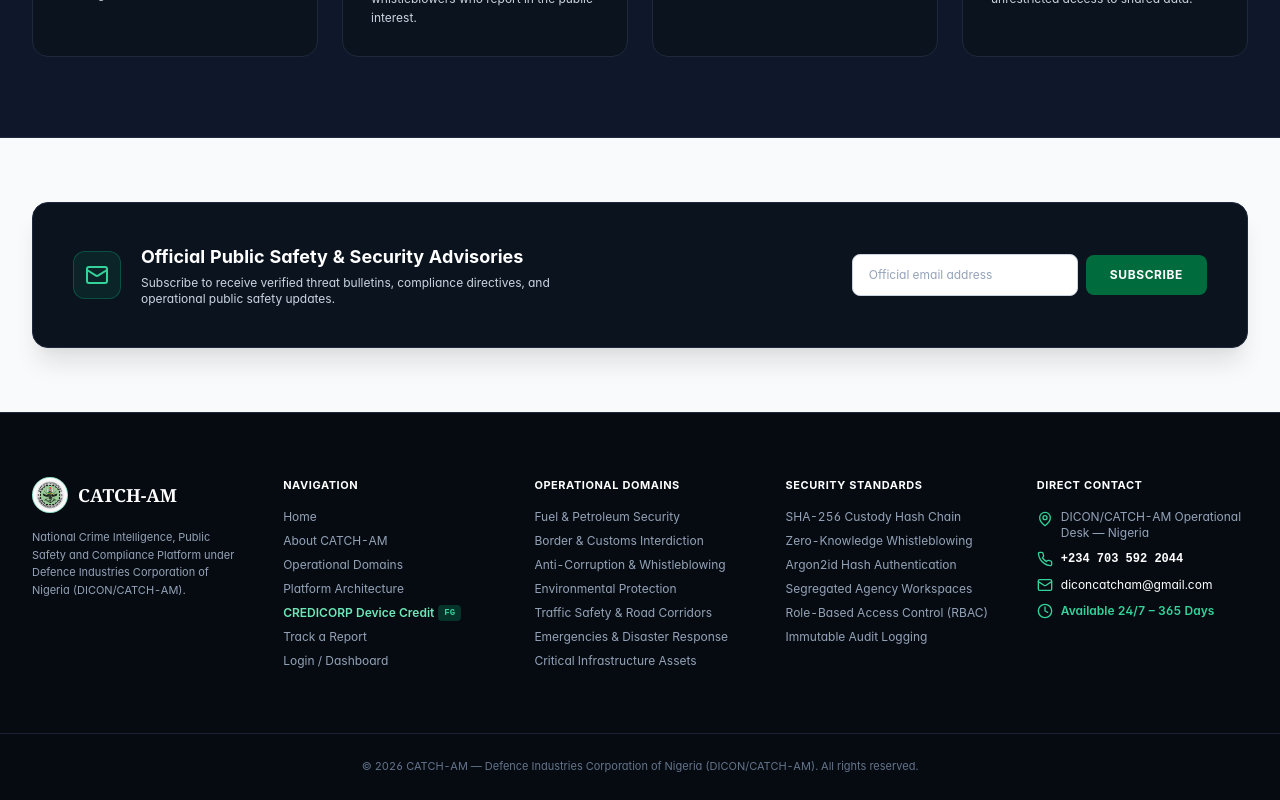
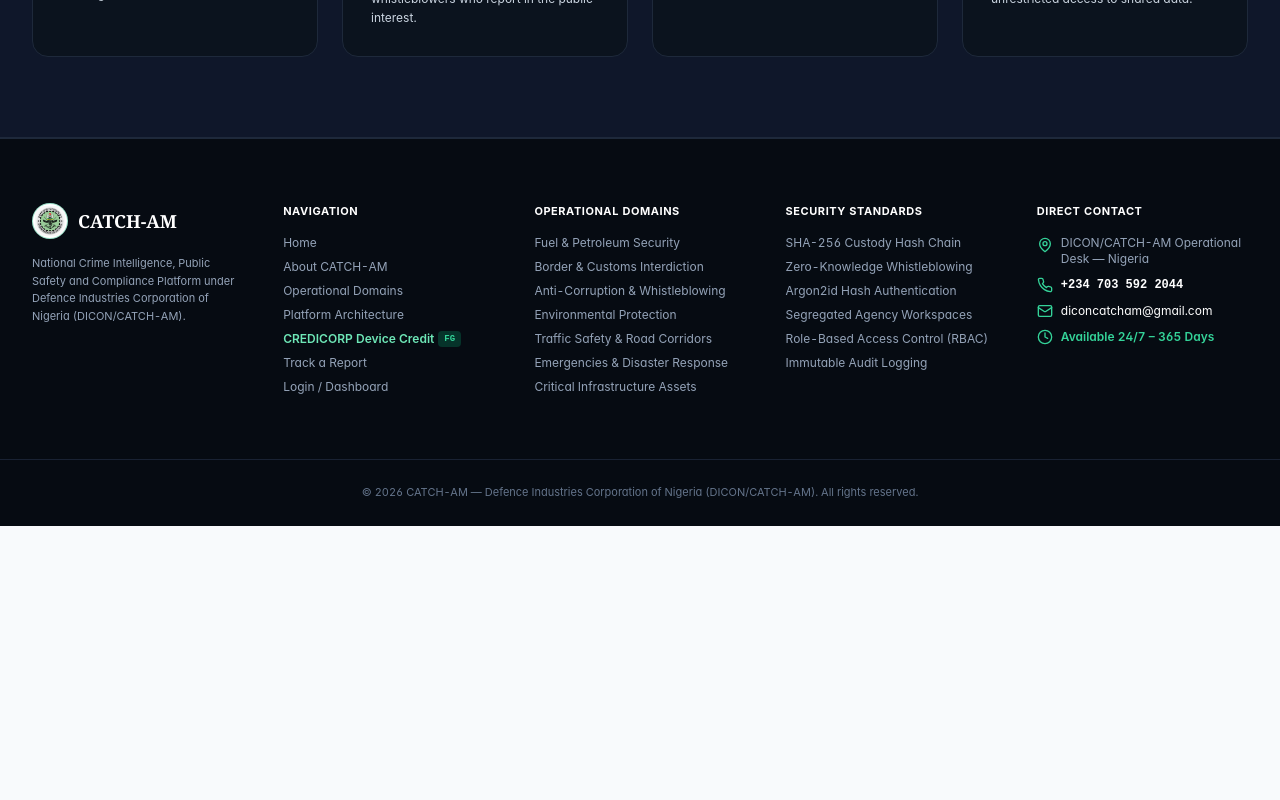
Before and after one commit to frankd3u9d39/Catcham, a Next.js app in the folder apps/web/: page / in a window 1280 px wide. Shown: the part 5984-6784 px from the top of the page. After the commit the page ends 6510 px from the top, so only its background shows below. Built offline with nearby package versions, Linux system fonts and the light colour scheme; no server answers.

Commit message:
Remove Official Public Safety & Security Advisories subscription banner

```diff
--- a/apps/web/app/page.tsx
+++ b/apps/web/app/page.tsx
@@ -954,44 +954,6 @@
         </div>
       </section>
 
-      {/* 9. OFFICIAL PUBLIC SAFETY ADVISORY BANNER */}
-      <section className="max-w-7xl mx-auto px-4 sm:px-8 py-12 sm:py-16">
-        <div className="bg-[#0B131E] rounded-2xl p-6 sm:p-10 border border-slate-800 shadow-xl flex flex-col lg:flex-row items-stretch lg:items-center justify-between gap-6 sm:gap-8">
-          <div className="flex flex-col sm:flex-row items-start sm:items-center gap-4 sm:gap-5">
-            <div className="w-12 h-12 rounded-xl bg-emerald-500/10 border border-emerald-500/30 flex items-center justify-center text-emerald-400 shrink-0">
-              <Mail className="w-6 h-6" />
-            </div>
-            <div>
-              <h3 className="text-lg font-bold text-white">Official Public Safety & Security Advisories</h3>
-              <p className="text-xs text-slate-300 mt-1 max-w-md">
-                Subscribe to receive verified threat bulletins, compliance directives, and operational public safety updates.
-              </p>
-            </div>
-          </div>
-
-          <form
-            onSubmit={(e) => {
-              e.preventDefault();
-              alert('Thank you for subscribing to CATCH-AM public safety advisories.');
-            }}
-            className="flex flex-col sm:flex-row w-full lg:w-auto sm:items-center gap-2.5 sm:gap-2 lg:max-w-md"
-          >
-            <input
-              type="email"
-              placeholder="Official email address"
-              required
-              className="w-full sm:flex-1 min-w-0 bg-white text-slate-900 placeholder:text-slate-400 text-base sm:text-xs px-4 py-3 rounded-lg border border-slate-300 focus:outline-none focus:ring-2 focus:ring-[#006B3C]"
-            />
-            <button
-              type="submit"
-              className="w-full sm:w-auto px-6 py-3 rounded-lg bg-[#006B3C] hover:bg-[#005731] text-white font-bold text-xs uppercase tracking-wider transition-colors shrink-0"
-            >
-              Subscribe
-            </button>
-          </form>
-        </div>
-      </section>
-
       {/* 10. EXTENSIVE CORPORATE & INSTITUTIONAL FOOTER */}
       <footer id="contact" className="bg-[#060B12] text-slate-400 text-xs border-t border-slate-800">
         <div className="max-w-7xl mx-auto px-4 sm:px-8 py-12 sm:py-16 grid grid-cols-2 md:grid-cols-2 lg:grid-cols-5 gap-x-6 gap-y-10 sm:gap-10">
```
